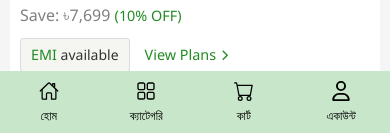
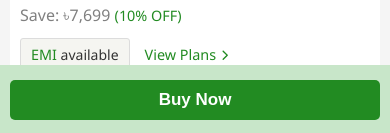
Before and after one commit to tahmid122/nanotech-new, a React (Vite) app: page /product/1 in a window 390 px wide. Shown: the part 709-842 px from the top of the page. Built offline with nearby package versions, Linux system fonts and the light colour scheme.

Commit message:
Button fixed to bottom

```diff
--- a/src/pages/ProductDetails/ProductDetailsMain/ProductDetailsMain.css
+++ b/src/pages/ProductDetails/ProductDetailsMain/ProductDetailsMain.css
@@ -199,7 +199,7 @@
   font-weight: 500;
   cursor: pointer;
 }
-.pdProductDetails .pdQuantityBuy button {
+.buyNowBtn {
   width: 100%;
   padding: 10px;
   border: none;
@@ -212,7 +212,7 @@
   transition: all 0.3s;
   font-weight: bold;
 }
-.pdProductDetails .pdQuantityBuy button:hover {
+.buyNowBtn:hover {
   background-color: var(---secondaryColor);
   color: black;
 }
@@ -303,6 +303,22 @@
   .pdRight {
     width: 100%;
   }
+  .buyNowBtnContainer {
+    position: fixed;
+    bottom: 0;
+    left: 0;
+    z-index: 100;
+    height: 70px;
+    background-color: var(---secondaryColor);
+    width: 100%;
+    display: flex;
+    align-items: center;
+    padding: 0 10px;
+  }
+  .buyNowBtn:hover {
+    background-color: #187d18;
+    color: white;
+  }
 }
 @media only screen and (max-width: 600px) {
   #productDetailsMain {
--- a/src/pages/ProductDetails/ProductDetailsMain/ProductDetailsMain.jsx
+++ b/src/pages/ProductDetails/ProductDetailsMain/ProductDetailsMain.jsx
@@ -107,7 +107,9 @@ const ProductDetailsMain = () => {
                   </span>
                 </div>
               </div>
-              <button>Buy Now</button>
+              <div className="buyNowBtnContainer">
+                <button className="buyNowBtn">Buy Now</button>
+              </div>
             </div>
           </div>
         </div>
```
